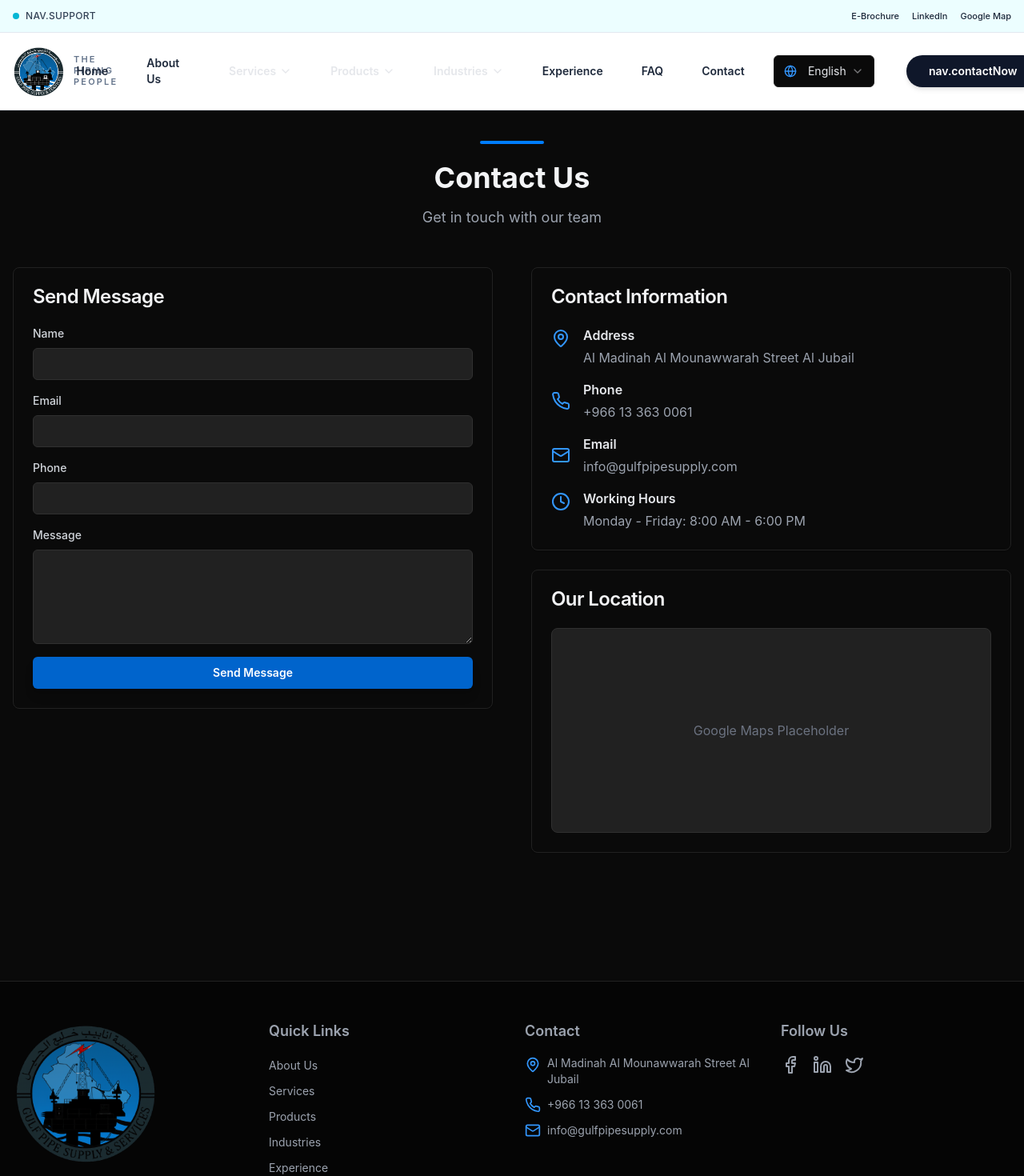
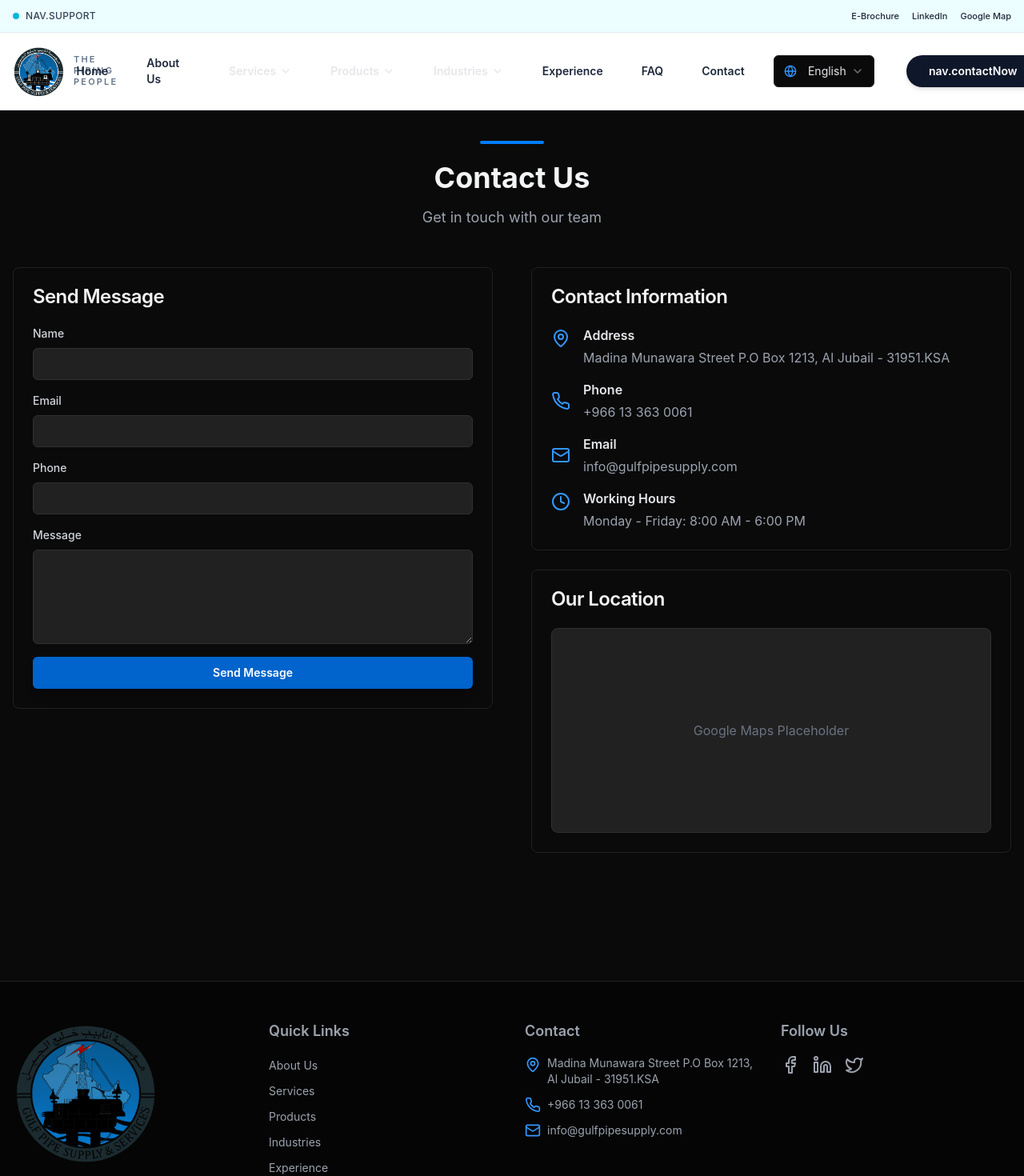
Before and after one commit to Mahi-kehkasha/gulf-website, a Next.js app: page /en/contact in a window 1280 px wide. Shown: the top 1470 px of the page at 80% size. Built offline with nearby package versions, Linux system fonts and the light colour scheme.

Commit message:
contact details

```diff
--- a/app/[locale]/contact/page.tsx
+++ b/app/[locale]/contact/page.tsx
@@ -54,7 +54,8 @@
                     <div>
                       <p className="font-semibold mb-1 text-gray-200">{t('info.address')}</p>
                       <p className="text-gray-400">
-                        Al Madinah Al Mounawwarah Street Al Jubail
+                        Madina Munawara Street
+P.O Box 1213, Al Jubail - 31951.KSA
                       </p>
                     </div>
                   </div>
--- a/components/Footer.tsx
+++ b/components/Footer.tsx
@@ -55,7 +55,8 @@
               <ul className="space-y-3 text-sm text-gray-400">
                 <li className="flex items-start space-x-2">
                   <MapPin className="h-5 w-5 mt-0.5 flex-shrink-0 text-primary-400" />
-                  <span>Al Madinah Al Mounawwarah Street Al Jubail</span>
+                  <span>Madina Munawara Street
+P.O Box 1213, Al Jubail - 31951.KSA</span>
                 </li>
                 <li className="flex items-center space-x-2">
                   <Phone className="h-5 w-5 flex-shrink-0 text-primary-400" />
```
